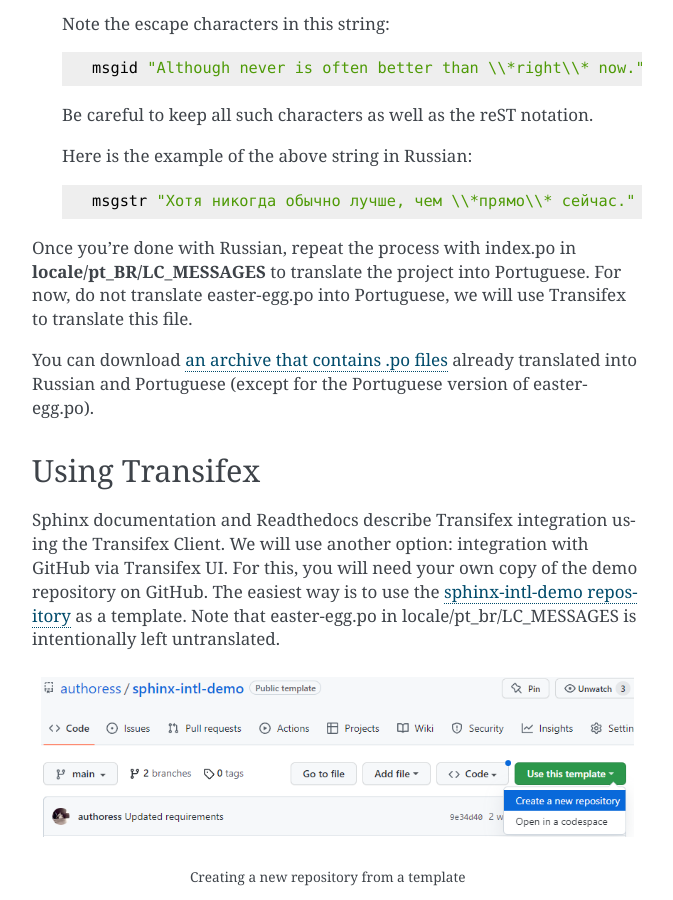
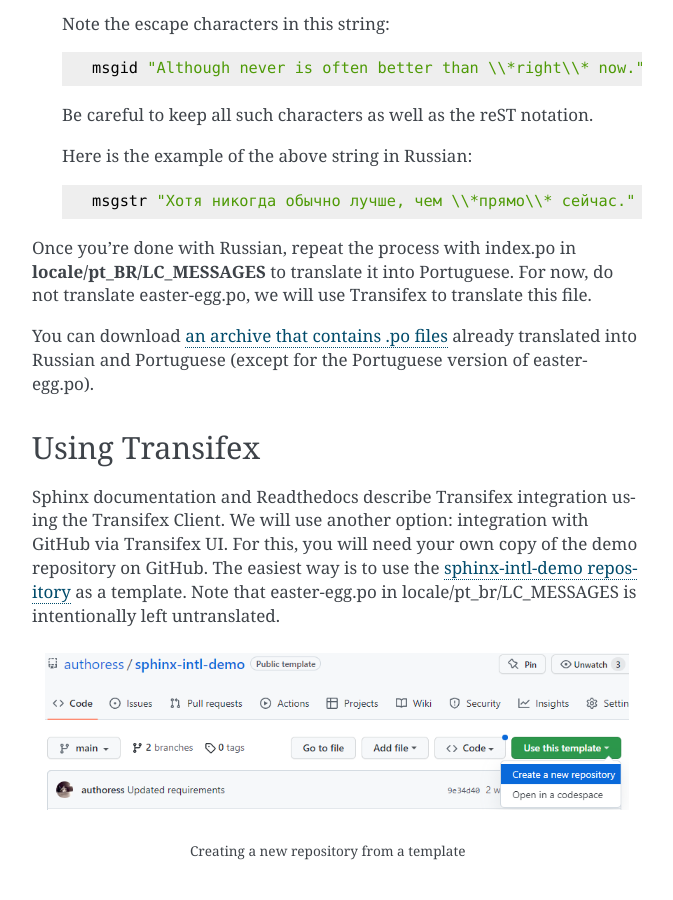
Before and after one commit to authoress/sphinx-intl-guide, a Sphinx documentation site: the page built from docs/translate-text-in-po-files.rst, in a window 1280 px wide and 900 px high, scrolled down 978 px. Shown: the whole window, without its empty margins (438-1111 px from the left). Built offline with Sphinx 7.4.7, drawn with Linux system fonts in a browser that asks for light colours; some of the changed text lies outside the part shown.

Commit message:
minor changes

```diff
--- a/docs/translate-text-in-po-files.rst
+++ b/docs/translate-text-in-po-files.rst
@@ -56,9 +56,9 @@
     msgstr "Хотя никогда обычно лучше, чем \\*прямо\\* сейчас."
 
 Once you're done with Russian, repeat the process with index.po
-in **locale/pt_BR/LC_MESSAGES** to translate the project into
+in **locale/pt_BR/LC_MESSAGES** to translate it into
 Portuguese.
-For now, do not translate easter-egg.po into Portuguese, we will use Transifex to translate this file.
+For now, do not translate easter-egg.po, we will use Transifex to translate this file.
 
 You can download `an archive that contains .po files <../_static/po-translated.zip>`_ already translated
 into Russian and Portuguese (except for the Portuguese version of easter-egg.po).
@@ -72,6 +72,7 @@
 Note that easter-egg.po in locale/pt_br/LC_MESSAGES is intentionally left untranslated.
 
 .. figure:: _static/repo-from-template.png
+   :scale: 70 %
    :align: center
    :alt: Use this template -> Create a new repository
 
@@ -105,6 +106,7 @@
 * Target languages: Russian, Portuguese (Brazil).
 
 .. figure:: _static/transifex_add_project.png
+   :scale: 80 %
    :align: center
    :alt: transifex project settings
 
@@ -115,12 +117,13 @@
 Integrate Transifex and GitHub
 """"""""""""""""""""""""""""""
 
-Integrate your Transifex and GitHub accounts as described in the `Transifex documentation <https://help.transifex.com/en/articles/6265125-github-via-transifex-ui>`_:
+Integrate your Transifex and GitHub accounts as described `in the Transifex documentation <https://help.transifex.com/en/articles/6265125-github-via-transifex-ui>`_:
 
 #. Go to your organization settings -> Integrations.
 #. In the GitHub integration box, click **Authorize** and then **Install the Transifex app**.
 
    .. figure:: _static/manage_integrations.png
+	  :scale: 60 %
 	  :align: center
 	  :alt: Manage Integrations page
 
@@ -135,6 +138,7 @@
 #. Finish integration by clicking your GitHub account name in the list of available installations.
 
    .. figure:: _static/finish_integration.png
+	  :scale: 80 %
 	  :align: center
 	  :alt: GitHub Authorization
 
@@ -151,6 +155,7 @@
 #. In the **GitHub** box, click **Link Repository**.
 
    .. figure:: _static/link_repo.png
+	  :scale: 60 %
 	  :align: center
 	  :alt: Project Integrations
 
@@ -158,6 +163,7 @@
 #. On the **Select repo** tab, specify **main** as the branch name, then click **Validate**.
 
    .. figure:: _static/select_repo.png
+	  :scale: 80 %
 	  :align: center
 	  :alt: Select Repo
 
@@ -190,6 +196,7 @@
 In Project Integrations, you will find the status of synchronizing source files.
 
 .. figure:: _static/repository_linked.png
+   :scale: 80 %
    :align: center
    :alt: Project Integrations
 
@@ -204,6 +211,7 @@
 #. From the target language drop-down menu, select **Portuguese (Brazil)**.
 
    .. figure:: _static/select_target_language.png
+	  :scale: 90 %
 	  :align: center
 	  :alt: target language selector
 
@@ -214,6 +222,7 @@
    Put the translation for this string (*Ovo de Páscoa*) into the translation area on the right.
 
    .. figure:: _static/transifex_editor.png
+	  :scale: 70 %
 	  :align: center
 	  :alt: Strings to translate, translation area
 
@@ -225,6 +234,7 @@
    In the **Bulk actions** panel on the right, select **Reviewed** from the **Mark as** drop-down menu, and then click **Apply**.
 
    .. figure:: _static/bulk_actions.png
+	  :scale: 70 %
 	  :align: center
 	  :alt: Bulk actions
 
@@ -245,6 +255,7 @@
 #. On GitHub, go to your demo repository Pull requests.
 
    .. figure:: _static/pull_requests.png
+	  :scale: 70 %
 	  :align: center
 	  :alt: Pull requests page on GitHub
 
@@ -255,6 +266,7 @@
 #. After the pull request is merged, you can delete the branch.
 
    .. figure:: _static/delete_branch.png
+	  :scale: 100 %
 	  :align: center
 	  :alt: Pull request successfully merged and closed
 
```
Also changed, not shown: other parts of docs/translate-text-in-po-files.rst (+1 -1 lines), 2 other files.
